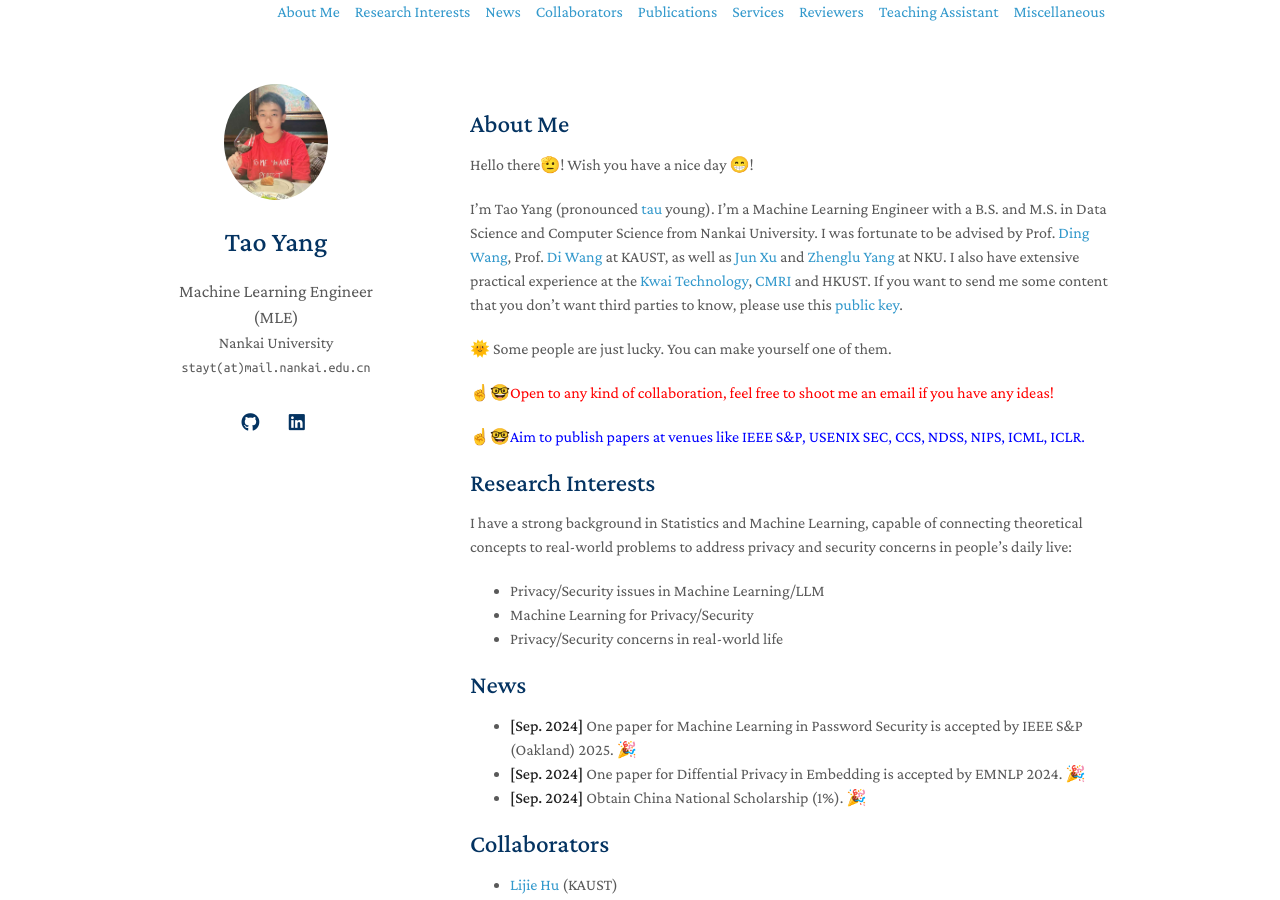
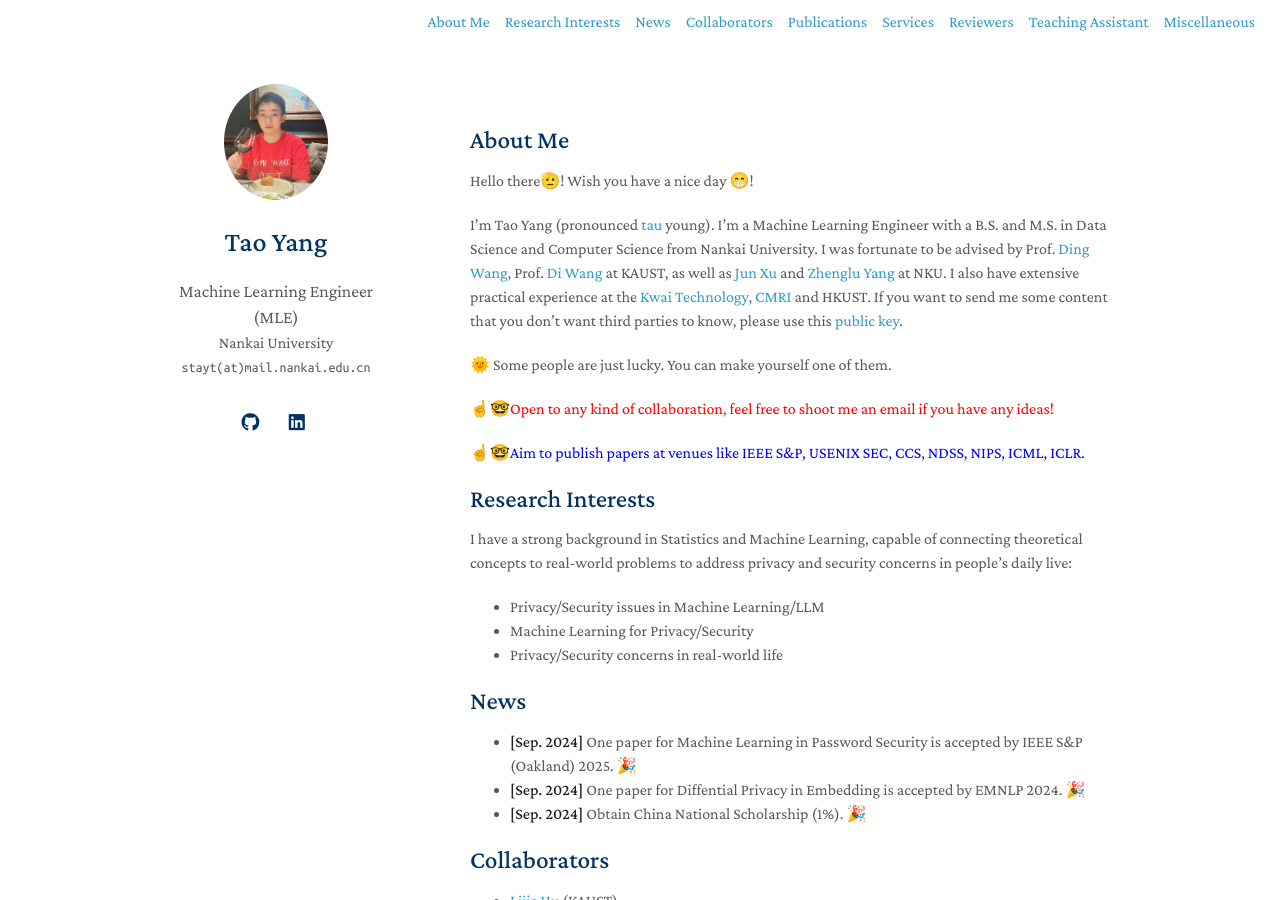
Before and after one commit to stayt1/stayt1.github.io, a Jekyll site: the page built from index.md, in a window 1280 px wide and 900 px high. Built offline with Jekyll 4.4.1, drawn with Linux system fonts in a browser that asks for light colours; a style sheet for code colours, icons or effects is not loaded; our own code applies the rules of GitHub Pages for plain Markdown files.

Commit message:
Update homepage.html

```diff
--- a/_layouts/homepage.html
+++ b/_layouts/homepage.html
@@ -101,12 +101,15 @@
 
       </header>
 
-      <!-- 添加TOC导航 -->
-      <nav id="toc" style="text-align:right; margin-bottom: 20px;">
-        <ul style="list-style:none; margin:0; padding:0; display:inline-block;">
-          <!-- TOC items will be inserted here -->
+      <!-- 修改后的TOC导航 -->
+      <nav id="toc" style="position: fixed; top: 0; right: 0; background-color: white; padding: 10px; z-index: 1000;">
+        <ul style="list-style: none; margin: 0; padding: 0;">
+          <!-- 导航项将由JavaScript生成 -->
         </ul>
       </nav>
+
+      <!-- 占位符，防止导航栏遮挡内容 -->
+      <div style="height: 60px;"></div>
 
       <section>
 
```
